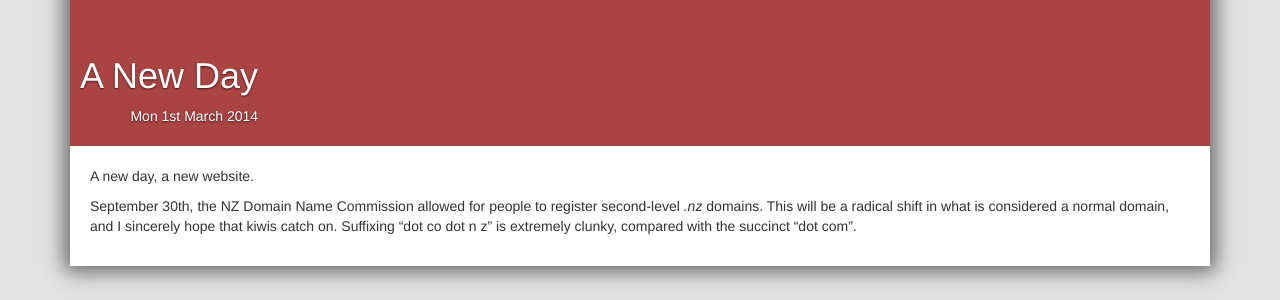
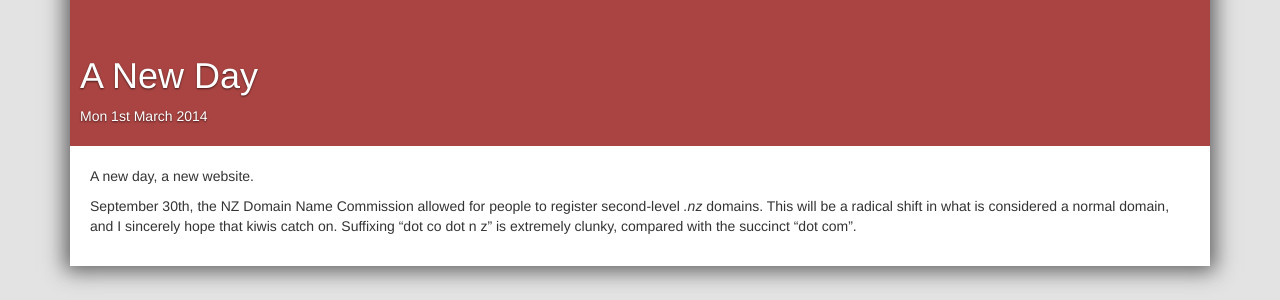
Before and after one commit to ZephireNZ/zephire.nz, a Jekyll site: the page built from _posts/2014-09-26-a-new-day.md, in a window 1280 px wide. Shown: the part 584-884 px from the top of the page. Built offline with Jekyll 4.4.1, drawn with Linux system fonts in a browser that asks for light colours.

Commit message:
Fix post date alignment

```diff
--- a/assets/css/site.scss
+++ b/assets/css/site.scss
@@ -90,11 +90,6 @@ body {
       margin-bottom: 10px;
     }
   }
-
-  #post-date {
-    display: inline-block;
-    float: right;
-  }
 }
 
 #post-content {
```
